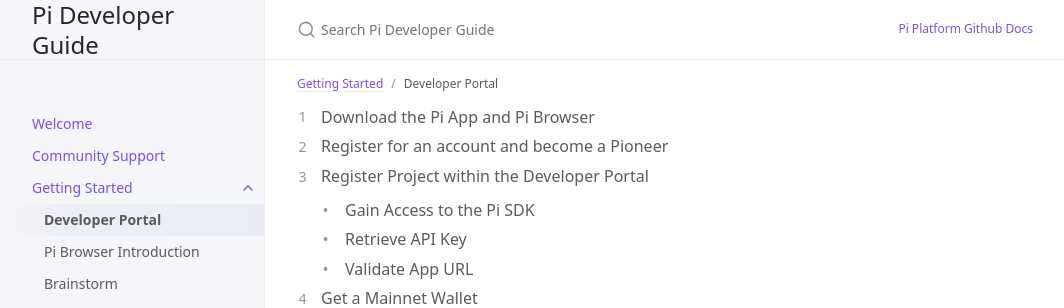
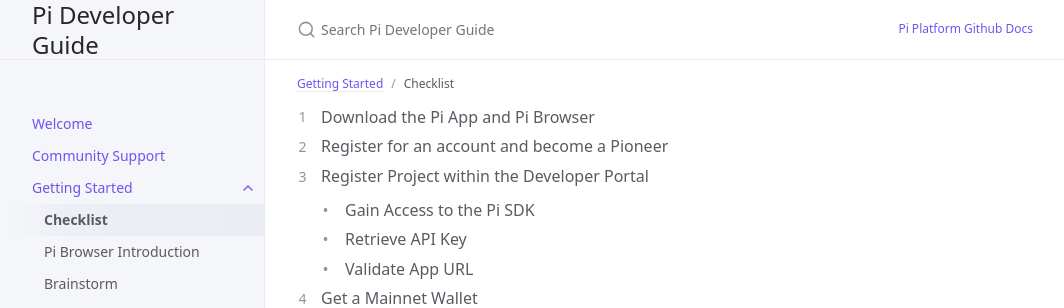
Before and after one commit to CryptoGing/Guide, a Jekyll site: the page built from docs/gettingStarted/gettingStartedChecklist.md, in a window 1280 px wide. Shown: the top 308 px of the page, without its empty margins (107-1171 px from the left). Built offline with Jekyll 4.4.1, drawn with Linux system fonts in a browser that asks for light colours.

Commit message:
updated docs

```diff
--- a/docs/gettingStarted/gettingStartedChecklist.md
+++ b/docs/gettingStarted/gettingStartedChecklist.md
@@ -1,6 +1,6 @@
 ---
 layout: default
-title: Developer Portal
+title: Checklist
 parent: "Getting Started"
 nav_order: 2
 ---
```
